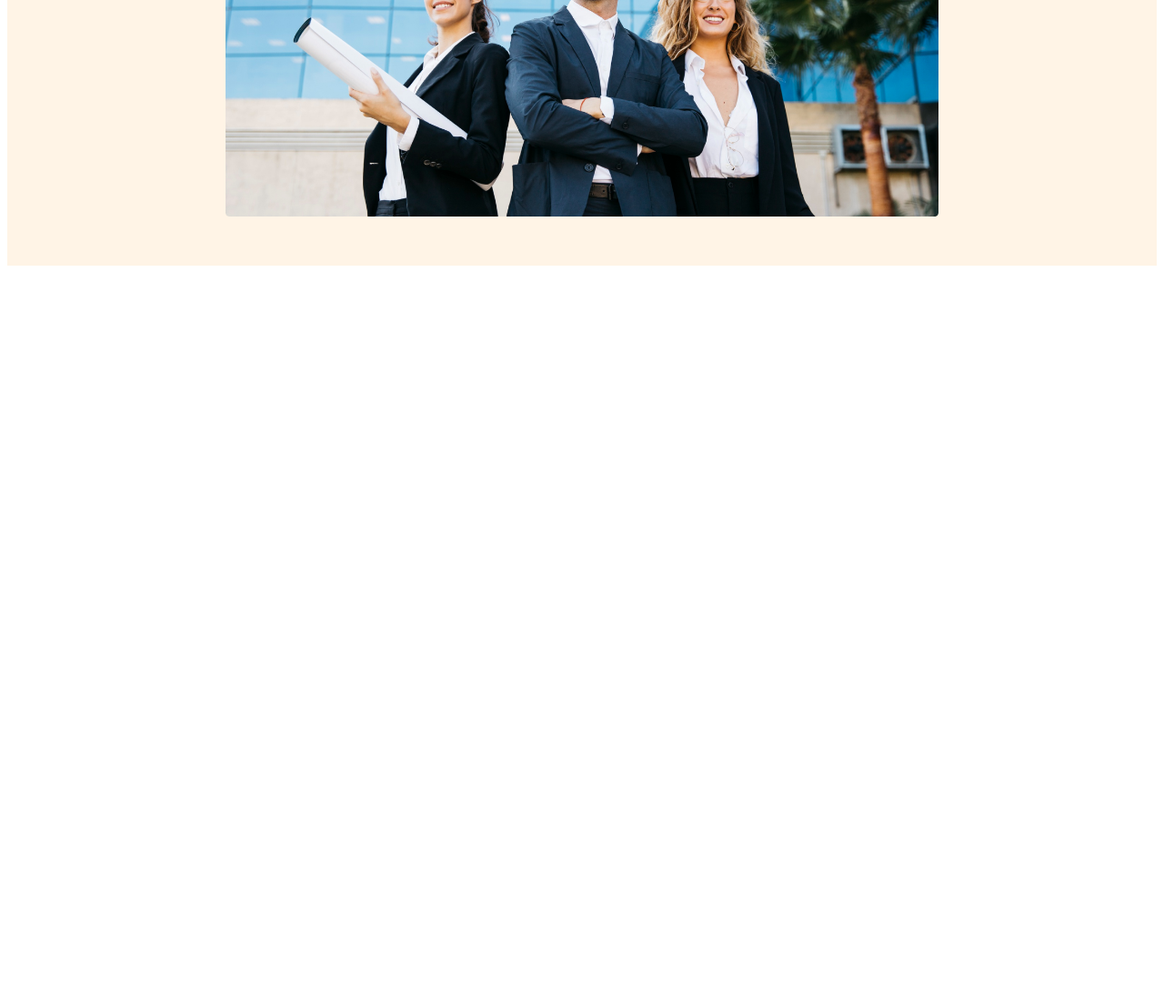
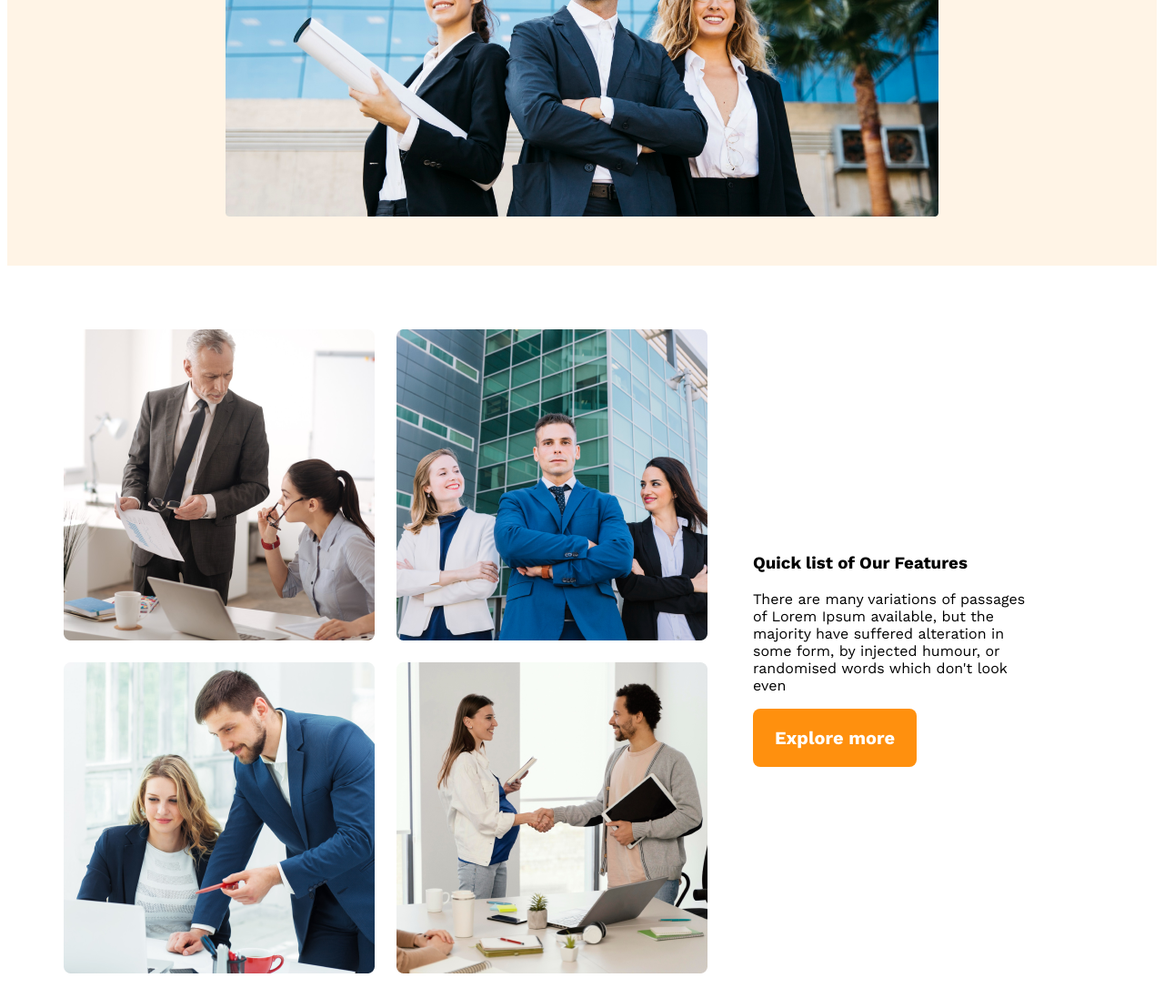
Before and after one commit to aminul157246/g3-website, a plain HTML site: page index.html in a window 1280 px wide. Shown: the part 750-1858 px from the top of the page at 91% size. Before the commit the page ends 1050 px from the top, so only its background shows below. Drawn offline with nearby package versions, Linux system fonts and the light colour scheme.

Commit message:
team part added

```diff
--- a/index.html
+++ b/index.html
@@ -31,7 +31,24 @@
             <img src="banner.png" alt="" class="resize">
     </div>
     </header>
-    <main></main>
+    <main>
+        <!-- team part  -->
+        <section class="team-container">
+        <div class="team-img-container">
+            <img src="team1.png" alt="">
+            <img src="team2.png" alt="">
+            <img src="team3.png" alt="">
+            <img src="team4.png" alt="">
+        </div>
+        <div class="team-content">
+            <h3 class="team-title">
+                Quick list of Our Features
+            </h3>
+            <p class="team-description">There are many variations of passages of Lorem Ipsum available, but the majority have suffered alteration in some form, by injected humour, or randomised words which don't look even</p>
+            <button class="primary-button">Explore more</button>
+        </div>
+    </section>
+    </main>
     <footer></footer>
 
 
--- a/style.css
+++ b/style.css
@@ -68,6 +68,26 @@ font-family: 'Work Sans', sans-serif;
     text-align: center;
     max-width: 862px;
   }
+/* main part  */
+main{
+    max-width: 1140px;
+    margin: 70px auto;
+}
+  /* team part  */
+  .team-container{
+    display: flex;
+    align-items: center;
+  }
+  .team-img-container{
+    display: grid;
+    grid-template-columns: repeat(2, 1fr);
+    gap: 1.5rem;
+  }
+  .team-content{
+    padding-right:70px ;
+    padding-left: 50px;
+  }
+
 
   /* responsive media style  */
   /* for mobile  */
@@ -76,7 +96,8 @@ font-family: 'Work Sans', sans-serif;
     header{
         padding: 20px;
     }
-    nav {
+    nav,
+    .team-container {
 
         flex-direction: column;
     }
@@ -84,12 +105,20 @@ font-family: 'Work Sans', sans-serif;
         flex-direction: column;
         gap: 10px;
     }
+    .team-img-container{
+        grid-template-columns: 1fr;
+    }
+    .team-content{
+        padding-right:20px ;
+    padding-left: 20px;
+    }
 
   }
   /* tablet or medium device  */
 
   @media screen and (min-width: 576px) and (max-width: 960px) {
-          nav{
+          nav,
+          .team-container {
             flex-direction: column;
           }
           header{
```
